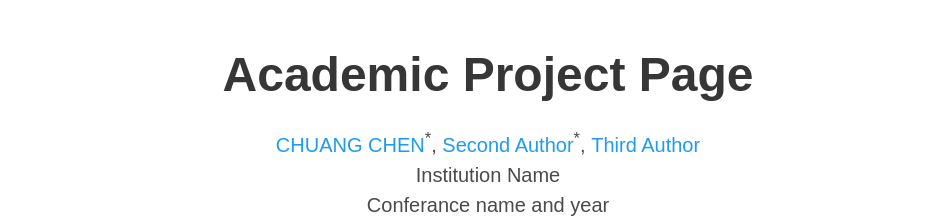
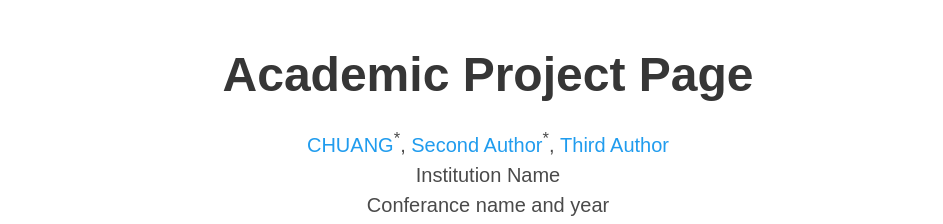
Before and after one commit to chuangvip/unixemo, a plain HTML site: page index.html in a window 1280 px wide. Shown: the top 224 px of the page, without its empty margins (152-1095 px from the left). Drawn offline with nearby package versions, Linux system fonts and the light colour scheme; some icons are missing; a web font is replaced by a local one.

Commit message:
Update index.html

```diff
--- a/index.html
+++ b/index.html
@@ -56,7 +56,7 @@
             <div class="is-size-5 publication-authors">
               <!-- Paper authors -->
               <span class="author-block">
-                <a href="FIRST AUTHOR PERSONAL LINK" target="_blank">CHUANG CHEN</a><sup>*</sup>,</span>
+                <a href="FIRST AUTHOR PERSONAL LINK" target="_blank">CHUANG</a><sup>*</sup>,</span>
                 <span class="author-block">
                   <a href="SECOND AUTHOR PERSONAL LINK" target="_blank">Second Author</a><sup>*</sup>,</span>
                   <span class="author-block">
```
